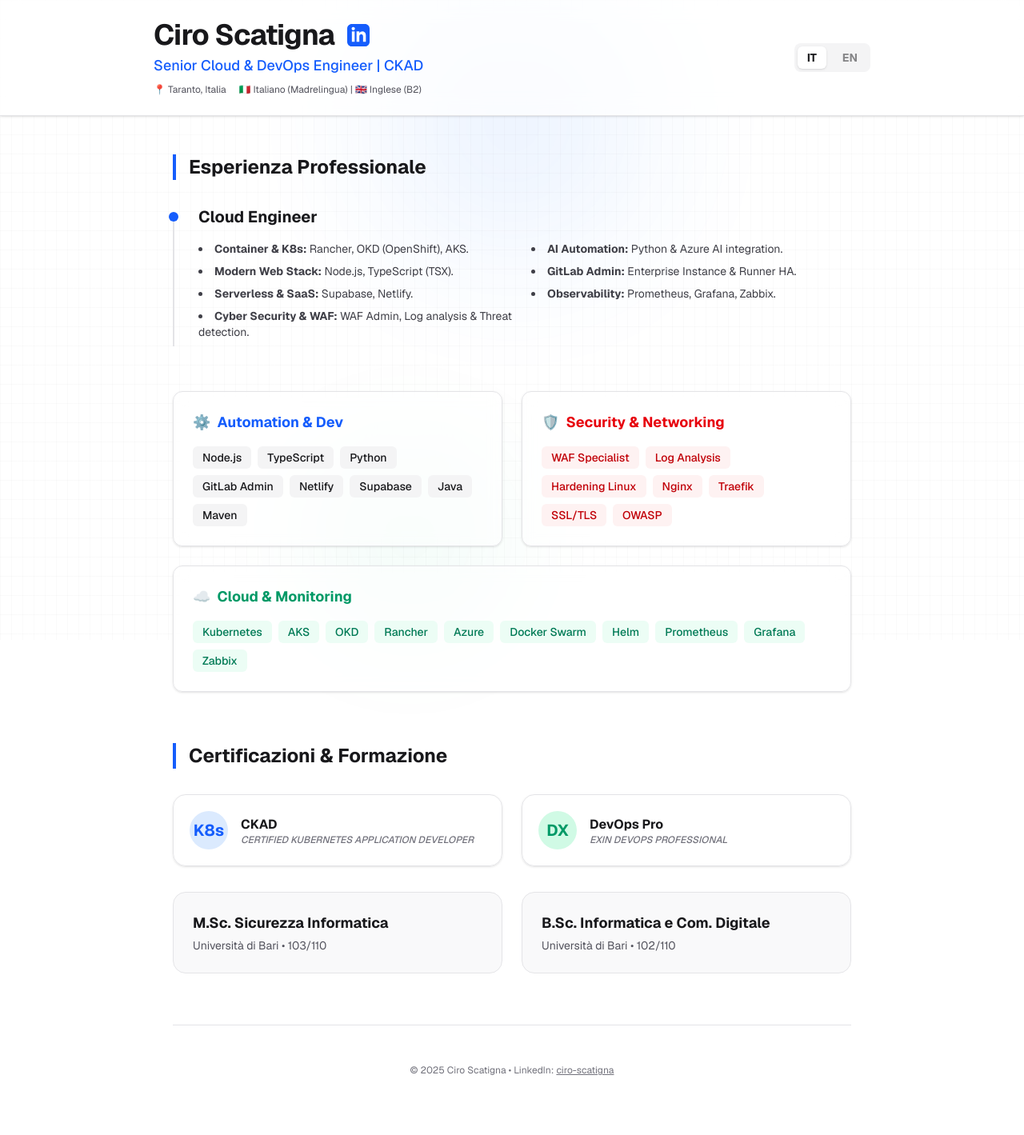
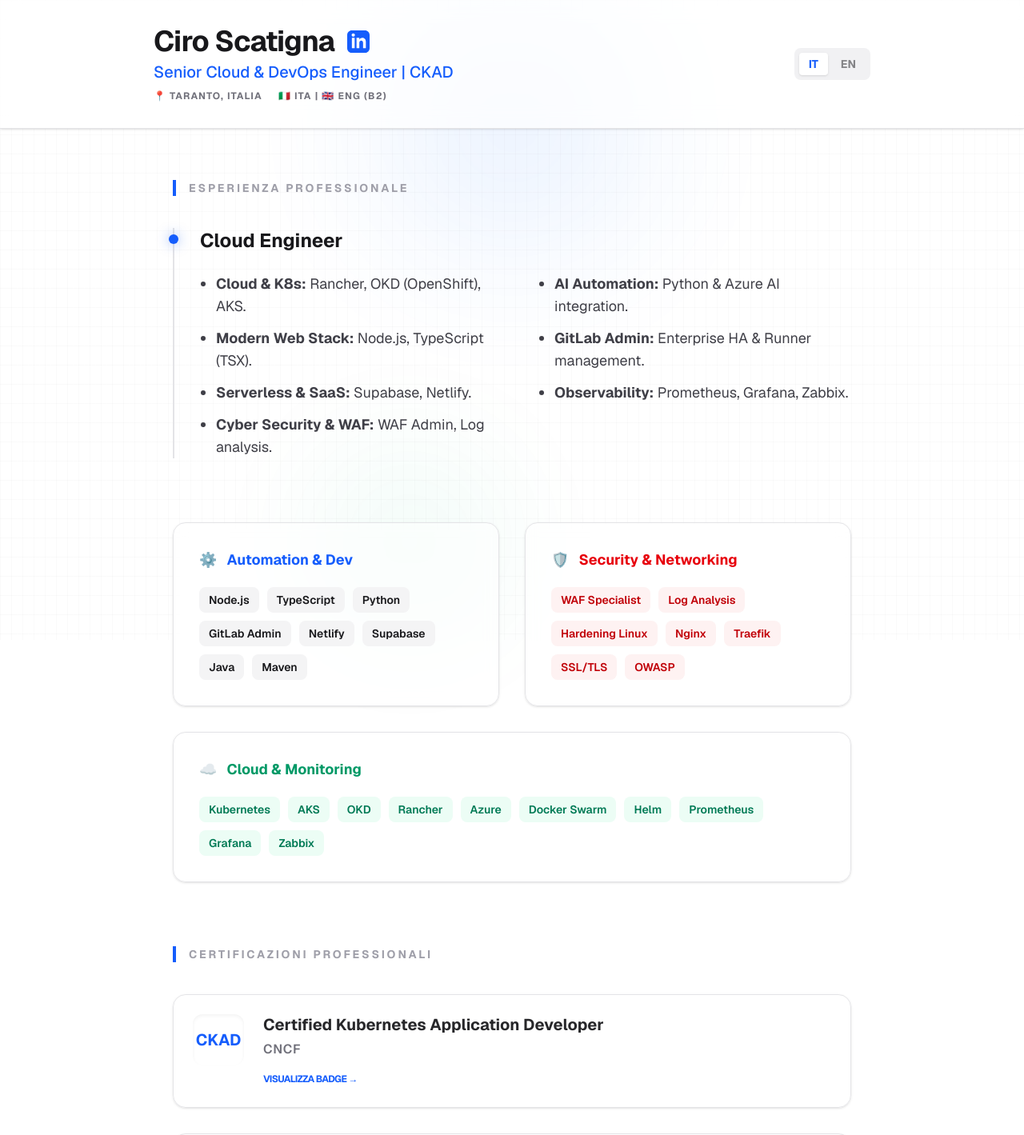
Before and after one commit to ciroskat/portfolio, a Next.js app: page / in a window 1280 px wide. Shown: the top 1419 px of the page at 80% size. Before the commit the page ends 1394 px from the top, so only its background shows below. Built offline with nearby package versions, Linux system fonts and the light colour scheme.

Commit message:
Deploy update

```diff
--- a/app/page.tsx
+++ b/app/page.tsx
@@ -10,33 +10,38 @@ export default function Home() {
     it: {
       role: "Senior Cloud & DevOps Engineer | CKAD",
       location: "📍 Taranto, Italia",
-      langInfo: "🇮🇹 Italiano (Madrelingua) | 🇬🇧 Inglese (B2)",
+      langInfo: "🇮🇹 ITA | 🇬🇧 ENG (B2)",
       expTitle: "Esperienza Professionale",
       skillsTitle: "Competenze Tecniche",
-      certTitle: "Certificazioni & Formazione",
-      eduTitle: "Formazione Accademica",
+      certTitle: "Certificazioni Professionali",
+      eduTitle: "Percorso Accademico",
       currentRole: "Cloud Engineer",
-      msc: "M.Sc. Sicurezza Informatica",
-      bsc: "B.Sc. Informatica e Com. Digitale",
-      uni: "Università di Bari",
+      msc: "Laurea Magistrale in Sicurezza Informatica",
+      bsc: "Laurea Triennale in Informatica e Com. Digitale",
+      uni: "Università degli Studi di Bari Aldo Moro",
+      grade: "Voto",
+      viewBadge: "Visualizza Badge"
     },
     en: {
       role: "Senior Cloud & DevOps Engineer | CKAD",
       location: "📍 Taranto, Italy",
-      langInfo: "🇮🇹 Italian (Native) | 🇬🇧 English (B2)",
+      langInfo: "🇮🇹 ITA | 🇬🇧 ENG (B2)",
       expTitle: "Professional Experience",
       skillsTitle: "Technical Skills",
-      certTitle: "Certifications & Education",
-      eduTitle: "Academic Education",
+      certTitle: "Professional Certifications",
+      eduTitle: "Education",
       currentRole: "Cloud Engineer",
-      msc: "M.Sc. Cyber Security",
-      bsc: "B.Sc. Computer Science",
-      uni: "University of Bari",
+      msc: "M.Sc. in Cyber Security",
+      bsc: "B.Sc. in Computer Science and Digital Communication",
+      uni: "University of Bari Aldo Moro",
+      grade: "Grade",
+      viewBadge: "View Badge"
     }
   };
 
   const t = content[lang];
 
+  // Varianti Animazione
   const fadeInUp = {
     hidden: { opacity: 0, y: 20 },
     visible: { opacity: 1, y: 0, transition: { duration: 0.5 } }
@@ -44,17 +49,20 @@ export default function Home() {
 
   const staggerContainer = {
     hidden: { opacity: 0 },
-    visible: { opacity: 1, transition: { staggerChildren: 0.1 } }
+    visible: {
+      opacity: 1,
+      transition: { staggerChildren: 0.1 }
+    }
   };
 
   return (
     <div className="min-h-screen font-sans text-zinc-900 dark:text-zinc-100 transition-colors">
 
-      {/* Header Ridimensionato e Animato */}
+      {/* Header con Blur e Animazione */}
       <motion.header
         initial={{ y: -20, opacity: 0 }}
         animate={{ y: 0, opacity: 1 }}
-        className="border-b border-zinc-200 bg-white/70 backdrop-blur-md px-6 py-6 dark:border-zinc-800 dark:bg-zinc-900/70 sticky top-0 z-50 shadow-sm"
+        className="border-b border-zinc-200 bg-white/70 backdrop-blur-md px-6 py-8 dark:border-zinc-800 dark:bg-zinc-900/70 sticky top-0 z-50 shadow-sm"
       >
         <div className="mx-auto max-w-4xl">
           <div className="flex flex-col items-center gap-4 md:flex-row md:justify-between">
@@ -71,39 +79,48 @@ export default function Home() {
                   <svg width="28" height="28" fill="currentColor" viewBox="0 0 24 24"><path d="M19 0h-14c-2.761 0-5 2.239-5 5v14c0 2.761 2.239 5 5 5h14c2.762 0 5-2.239 5-5v-14c0-2.761-2.238-5-5-5zm-11 19h-3v-11h3v11zm-1.5-12.268c-.966 0-1.75-.79-1.75-1.764s.784-1.764 1.75-1.764 1.75.79 1.75 1.764-.783 1.764-1.75 1.764zm13.5 12.268h-3v-5.604c0-3.368-4-3.113-4 0v5.604h-3v-11h3v1.765c1.396-2.586 7-2.777 7 2.476v6.759z" /></svg>
                 </motion.a>
               </div>
-              <p className="mt-1 text-lg text-blue-600 dark:text-blue-400 font-medium">{t.role}</p>
-              <div className="mt-2 flex flex-wrap justify-center md:justify-start gap-4 text-xs text-zinc-600 dark:text-zinc-400">
+              <p className="text-lg md:text-xl text-blue-600 dark:text-blue-400 font-medium mt-1">{t.role}</p>
+              <div className="mt-2 flex justify-center md:justify-start gap-5 text-xs uppercase font-bold tracking-widest text-zinc-500">
                 <span>{t.location}</span>
                 <span>{t.langInfo}</span>
               </div>
             </div>
 
-            <div className="flex gap-2 bg-zinc-100 dark:bg-zinc-800 p-1 rounded-lg">
-              <button onClick={() => setLang("it")} className={`px-3 py-1 rounded-md text-sm font-bold transition-all ${lang === "it" ? "bg-white dark:bg-zinc-700 shadow-sm" : "opacity-50"}`}>IT</button>
-              <button onClick={() => setLang("en")} className={`px-3 py-1 rounded-md text-sm font-bold transition-all ${lang === "en" ? "bg-white dark:bg-zinc-700 shadow-sm" : "opacity-50"}`}>EN</button>
+            <div className="flex gap-1 bg-zinc-200/50 dark:bg-zinc-800 p-1.5 rounded-lg">
+              <button onClick={() => setLang("it")} className={`px-3 py-1 rounded text-sm font-bold transition-all ${lang === "it" ? "bg-white dark:bg-zinc-700 shadow-sm text-blue-600" : "opacity-50"}`}>IT</button>
+              <button onClick={() => setLang("en")} className={`px-3 py-1 rounded text-sm font-bold transition-all ${lang === "en" ? "bg-white dark:bg-zinc-700 shadow-sm text-blue-600" : "opacity-50"}`}>EN</button>
             </div>
           </div>
         </div>
       </motion.header>
 
-      <main className="mx-auto max-w-4xl px-6 py-12 space-y-16">
+      <main className="mx-auto max-w-4xl px-6 py-16 space-y-20">
 
-        {/* Esperienza Lavorativa */}
-        <motion.section initial="hidden" whileInView="visible" viewport={{ once: true }} variants={fadeInUp}>
-          <h2 className="text-2xl font-bold border-l-4 border-blue-600 pl-4 mb-8">{t.expTitle}</h2>
-          <div className="relative pl-8 before:absolute before:left-0 before:top-2 before:h-full before:w-[2px] before:bg-zinc-200 dark:before:bg-zinc-800">
-            <div className="absolute left-[-5px] top-2 h-[12px] w-[12px] rounded-full bg-blue-600"></div>
-            <h3 className="text-xl font-bold">{t.currentRole}</h3>
-            <div className="mt-4 grid gap-4 md:grid-cols-2 text-zinc-700 dark:text-zinc-300 text-sm">
-              <ul className="space-y-2 list-disc list-inside">
-                <li><strong>Container & K8s:</strong> Rancher, OKD (OpenShift), AKS.</li>
+        {/* Esperienza */}
+        <motion.section
+          initial="hidden"
+          whileInView="visible"
+          viewport={{ once: true }}
+          variants={fadeInUp}
+        >
+          <h2 className="text-sm font-bold border-l-4 border-blue-600 pl-4 mb-10 uppercase tracking-[0.2em] text-zinc-400">{t.expTitle}</h2>
+          <div className="relative pl-8 border-l-2 border-zinc-200 dark:border-zinc-800">
+            <motion.div
+              initial={{ scale: 0 }}
+              whileInView={{ scale: 1 }}
+              className="absolute left-[-7px] top-2 h-[12px] w-[12px] rounded-full bg-blue-600 shadow-[0_0_15px_rgba(37,99,235,0.5)]"
+            ></motion.div>
+            <h3 className="text-2xl font-bold">{t.currentRole}</h3>
+            <div className="mt-6 grid gap-8 md:grid-cols-2 text-base md:text-lg text-zinc-700 dark:text-zinc-300">
+              <ul className="space-y-3 list-disc ml-5">
+                <li><strong>Cloud & K8s:</strong> Rancher, OKD (OpenShift), AKS.</li>
                 <li><strong>Modern Web Stack:</strong> Node.js, TypeScript (TSX).</li>
                 <li><strong>Serverless & SaaS:</strong> Supabase, Netlify.</li>
-                <li><strong>Cyber Security & WAF:</strong> WAF Admin, Log analysis & Threat detection.</li>
+                <li><strong>Cyber Security & WAF:</strong> WAF Admin, Log analysis.</li>
               </ul>
-              <ul className="space-y-2 list-disc list-inside">
+              <ul className="space-y-3 list-disc ml-5">
                 <li><strong>AI Automation:</strong> Python & Azure AI integration.</li>
-                <li><strong>GitLab Admin:</strong> Enterprise Instance & Runner HA.</li>
+                <li><strong>GitLab Admin:</strong> Enterprise HA & Runner management.</li>
                 <li><strong>Observability:</strong> Prometheus, Grafana, Zabbix.</li>
               </ul>
             </div>
@@ -111,75 +128,102 @@ export default function Home() {
         </motion.section>
 
         {/* Competenze Tecniche */}
-        <motion.section initial="hidden" whileInView="visible" viewport={{ once: true }} variants={staggerContainer} className="grid gap-6 md:grid-cols-2">
-          <motion.div variants={fadeInUp} className="rounded-xl border border-zinc-200 p-6 dark:border-zinc-800 bg-white/50 dark:bg-zinc-900/50 backdrop-blur-sm shadow-sm">
-            <h3 className="font-bold text-lg mb-4 text-blue-600 flex items-center gap-2"><span>⚙️</span> Automation & Dev</h3>
-            <div className="flex flex-wrap gap-2">
+        <motion.section
+          initial="hidden"
+          whileInView="visible"
+          viewport={{ once: true, margin: "-100px" }}
+          variants={staggerContainer}
+          className="grid gap-8 md:grid-cols-2"
+        >
+          <motion.div variants={fadeInUp} className="rounded-2xl border border-zinc-200 p-8 dark:border-zinc-800 bg-white/50 dark:bg-zinc-900/50 backdrop-blur-sm shadow-sm hover:border-blue-500 transition-colors">
+            <h3 className="font-bold text-lg mb-5 text-blue-600 flex items-center gap-3"><span>⚙️</span> Automation & Dev</h3>
+            <div className="flex flex-wrap gap-2.5">
               {['Node.js', 'TypeScript', 'Python', 'GitLab Admin', 'Netlify', 'Supabase', 'Java', 'Maven'].map(skill => (
-                <span key={skill} className="px-3 py-1 rounded-md bg-zinc-100 dark:bg-zinc-800 text-sm font-medium">{skill}</span>
+                <span key={skill} className="px-3 py-1.5 rounded-lg bg-zinc-100 dark:bg-zinc-800 text-sm font-semibold">{skill}</span>
               ))}
             </div>
           </motion.div>
 
-          <motion.div variants={fadeInUp} className="rounded-xl border border-zinc-200 p-6 dark:border-zinc-800 bg-white/50 dark:bg-zinc-900/50 backdrop-blur-sm shadow-sm">
-            <h3 className="font-bold text-lg mb-4 text-red-600 flex items-center gap-2"><span>🛡️</span> Security & Networking</h3>
-            <div className="flex flex-wrap gap-2">
+          <motion.div variants={fadeInUp} className="rounded-2xl border border-zinc-200 p-8 dark:border-zinc-800 bg-white/50 dark:bg-zinc-900/50 backdrop-blur-sm shadow-sm hover:border-red-500 transition-colors">
+            <h3 className="font-bold text-lg mb-5 text-red-600 flex items-center gap-3"><span>🛡️</span> Security & Networking</h3>
+            <div className="flex flex-wrap gap-2.5">
               {['WAF Specialist', 'Log Analysis', 'Hardening Linux', 'Nginx', 'Traefik', 'SSL/TLS', 'OWASP'].map(skill => (
-                <span key={skill} className="px-3 py-1 rounded-md bg-red-50 text-red-700 dark:bg-red-900/20 dark:text-red-400 text-sm font-medium">{skill}</span>
+                <span key={skill} className="px-3 py-1.5 rounded-lg bg-red-50 text-red-700 dark:bg-red-900/20 dark:text-red-400 text-sm font-semibold">{skill}</span>
               ))}
             </div>
           </motion.div>
 
-          <motion.div variants={fadeInUp} className="rounded-xl border border-zinc-200 p-6 dark:border-zinc-800 bg-white/50 dark:bg-zinc-900/50 backdrop-blur-sm shadow-sm md:col-span-2">
-            <h3 className="font-bold text-lg mb-4 text-emerald-600 flex items-center gap-2"><span>☁️</span> Cloud & Monitoring</h3>
-            <div className="flex flex-wrap gap-2">
+          <motion.div variants={fadeInUp} className="rounded-2xl border border-zinc-200 p-8 dark:border-zinc-800 bg-white/50 dark:bg-zinc-900/50 backdrop-blur-sm shadow-sm md:col-span-2 hover:border-emerald-500 transition-colors">
+            <h3 className="font-bold text-lg mb-5 text-emerald-600 flex items-center gap-3"><span>☁️</span> Cloud & Monitoring</h3>
+            <div className="flex flex-wrap gap-2.5">
               {['Kubernetes', 'AKS', 'OKD', 'Rancher', 'Azure', 'Docker Swarm', 'Helm', 'Prometheus', 'Grafana', 'Zabbix'].map(skill => (
-                <span key={skill} className="px-3 py-1 rounded-md bg-emerald-50 text-emerald-700 dark:bg-emerald-900/20 dark:text-emerald-400 text-sm font-medium">{skill}</span>
+                <span key={skill} className="px-3 py-1.5 rounded-lg bg-emerald-50 text-emerald-700 dark:bg-emerald-900/20 dark:text-emerald-400 text-sm font-semibold">{skill}</span>
               ))}
             </div>
           </motion.div>
         </motion.section>
 
         {/* Certificazioni */}
-        <motion.section initial="hidden" whileInView="visible" viewport={{ once: true }} variants={fadeInUp}>
-          <h2 className="text-2xl font-bold border-l-4 border-blue-600 pl-4 mb-8">{t.certTitle}</h2>
-          <div className="grid gap-6 md:grid-cols-2 mb-8">
-            <motion.a whileHover={{ y: -5 }} href="https://www.credly.com/badges/5e888d67-980c-48d2-8aea-d7bb0f3ef1fe" target="_blank" rel="noopener noreferrer" className="group rounded-2xl border border-zinc-200 dark:border-zinc-800 p-5 bg-white/50 dark:bg-zinc-900/50 backdrop-blur-sm shadow-sm">
-              <div className="flex items-center gap-4">
-                <div className="flex h-12 w-12 items-center justify-center rounded-full bg-blue-100 dark:bg-blue-900/30 text-blue-600 text-xl font-bold">K8s</div>
+        <section>
+          <h2 className="text-sm font-bold border-l-4 border-blue-600 pl-4 mb-10 uppercase tracking-[0.2em] text-zinc-400">{t.certTitle}</h2>
+          <div className="grid gap-8">
+            {[
+              { id: 'CKAD', name: 'Certified Kubernetes Application Developer', issuer: 'CNCF', color: 'blue', link: 'https://www.credly.com/badges/5e888d67-980c-48d2-8aea-d7bb0f3ef1fe' },
+              { id: 'DX', name: 'EXIN DevOps Professional', issuer: 'EXIN', color: 'emerald', link: 'https://mylogin.exin.nl/polarserver.asp?Script=GetLinkedInPost&CandidateCertificateGUID=161DE0A3-75A1-42A2-9FB3-162F23ABDD2B&ts=394435843' }
+            ].map((cert) => (
+              <motion.a
+                key={cert.id}
+                href={cert.link}
+                target="_blank"
+                rel="noopener noreferrer"
+                whileHover={{ x: 10 }}
+                className="flex gap-6 p-6 rounded-2xl bg-white/50 dark:bg-zinc-900/50 border border-zinc-200 dark:border-zinc-800 backdrop-blur-sm shadow-sm transition-all hover:border-blue-500"
+              >
+                <div className={`flex h-16 w-16 shrink-0 items-center justify-center rounded-xl font-bold text-xl bg-${cert.color}-100 dark:bg-${cert.color}-900/30 text-${cert.color}-600 shadow-inner`}>
+                  {cert.id}
+                </div>
                 <div>
-                  <h4 className="font-bold group-hover:text-blue-600 transition-colors">CKAD</h4>
-                  <p className="text-xs text-zinc-500 font-medium uppercase italic leading-tight">Certified Kubernetes Application Developer</p>
+                  <h4 className="font-bold text-lg md:text-xl leading-snug text-zinc-800 dark:text-zinc-200">{cert.name}</h4>
+                  <p className="text-base text-zinc-500 dark:text-zinc-400 mt-1 uppercase tracking-wider font-semibold">{cert.issuer}</p>
+                  <div className="mt-3">
+                    <span className="text-blue-600 dark:text-blue-400 text-xs font-bold uppercase tracking-tighter">{t.viewBadge} →</span>
+                  </div>
                 </div>
-              </div>
-            </motion.a>
+              </motion.a>
+            ))}
+          </div>
+        </section>
 
-            <motion.a whileHover={{ y: -5 }} href="https://mylogin.exin.nl/polarserver.asp?Script=GetLinkedInPost&CandidateCertificateGUID=161DE0A3-75A1-42A2-9FB3-162F23ABDD2B&ts=394435843" target="_blank" rel="noopener noreferrer" className="group rounded-2xl border border-zinc-200 dark:border-zinc-800 p-5 bg-white/50 dark:bg-zinc-900/50 backdrop-blur-sm shadow-sm">
-              <div className="flex items-center gap-4">
-                <div className="flex h-12 w-12 items-center justify-center rounded-full bg-emerald-100 dark:bg-emerald-900/30 text-emerald-600 text-xl font-bold">DX</div>
+        {/* Formazione */}
+        <section>
+          <h2 className="text-sm font-bold border-l-4 border-blue-600 pl-4 mb-10 uppercase tracking-[0.2em] text-zinc-400">{t.eduTitle}</h2>
+          <div className="grid gap-8">
+            {[
+              { title: t.msc, grade: "103/110", icon: "🎓" },
+              { title: t.bsc, grade: "102/110", icon: "📜" }
+            ].map((edu, idx) => (
+              <motion.div
+                key={idx}
+                whileHover={{ x: 10 }}
+                className="flex gap-6 p-6 rounded-2xl bg-white/50 dark:bg-zinc-900/50 border border-zinc-200 dark:border-zinc-800 shadow-sm"
+              >
+                <div className="flex h-16 w-16 shrink-0 items-center justify-center rounded-full bg-zinc-50 dark:bg-zinc-800 text-3xl border border-zinc-100 dark:border-zinc-700 shadow-inner">
+                  {edu.icon}
+                </div>
                 <div>
-                  <h4 className="font-bold group-hover:text-emerald-600 transition-colors">DevOps Pro</h4>
-                  <p className="text-xs text-zinc-500 font-medium uppercase italic leading-tight">EXIN DevOps Professional</p>
+                  <h4 className="font-bold text-lg md:text-xl leading-snug text-zinc-800 dark:text-zinc-200">{edu.title}</h4>
+                  <p className="text-base text-zinc-500 dark:text-zinc-400 mt-1">{t.uni}</p>
+                  <div className="mt-4 flex items-center gap-2">
+                    <span className="px-3 py-1 rounded-full bg-blue-50 dark:bg-blue-900/20 text-blue-600 dark:text-blue-400 text-xs font-bold uppercase tracking-wider">{t.grade}: {edu.grade}</span>
+                  </div>
                 </div>
-              </div>
-            </motion.a>
+              </motion.div>
+            ))}
           </div>
+        </section>
 
-          {/* Formazione Accademica */}
-          <div className="grid gap-6 md:grid-cols-2">
-            <motion.div whileHover={{ scale: 1.02 }} className="rounded-2xl bg-zinc-100/50 dark:bg-zinc-900/50 p-6 border border-zinc-200 dark:border-zinc-800 backdrop-blur-sm">
-              <h4 className="text-lg font-bold">{t.msc}</h4>
-              <p className="text-sm text-zinc-600 dark:text-zinc-400 mt-1">{t.uni} • 103/110</p>
-            </motion.div>
-            <motion.div whileHover={{ scale: 1.02 }} className="rounded-2xl bg-zinc-100/50 dark:bg-zinc-900/50 p-6 border border-zinc-200 dark:border-zinc-800 backdrop-blur-sm">
-              <h4 className="text-lg font-bold">{t.bsc}</h4>
-              <p className="text-sm text-zinc-600 dark:text-zinc-400 mt-1">{t.uni} • 102/110</p>
-            </motion.div>
-          </div>
-        </motion.section>
-
-        <footer className="text-center text-xs text-zinc-500 pt-12 border-t border-zinc-200 dark:border-zinc-800">
-          <p>© {new Date().getFullYear()} Ciro Scatigna • LinkedIn: <a href="https://www.linkedin.com/in/ciro-scatigna-25a09946/" className="underline">ciro-scatigna</a></p>
+        <footer className="text-center text-xs text-zinc-500 pt-12 border-t border-zinc-200 dark:border-zinc-800 uppercase tracking-[0.3em]">
+          <p>© {new Date().getFullYear()} Ciro Scatigna • Cloud Engineering Portfolio</p>
         </footer>
       </main>
     </div>
```
